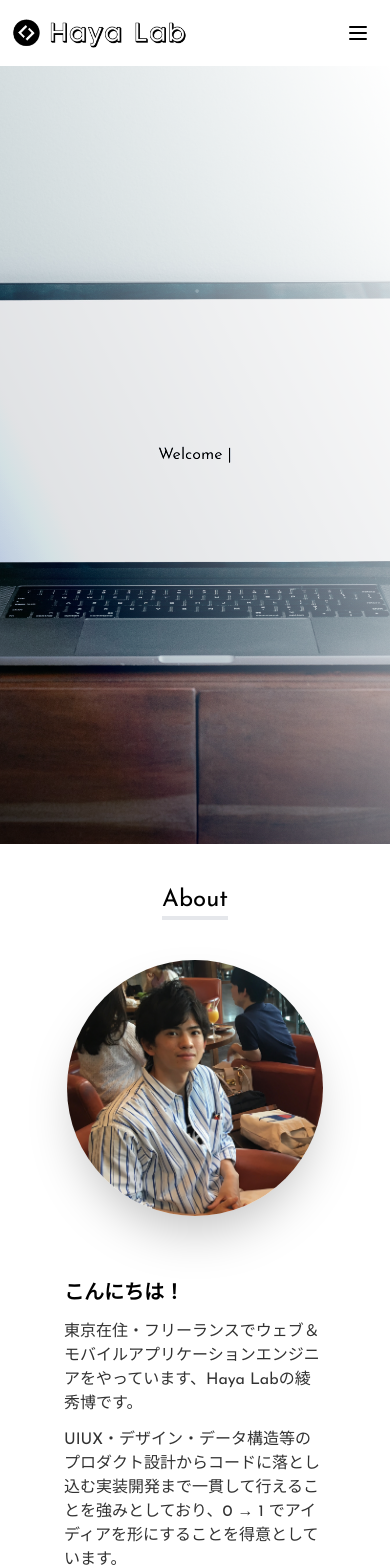
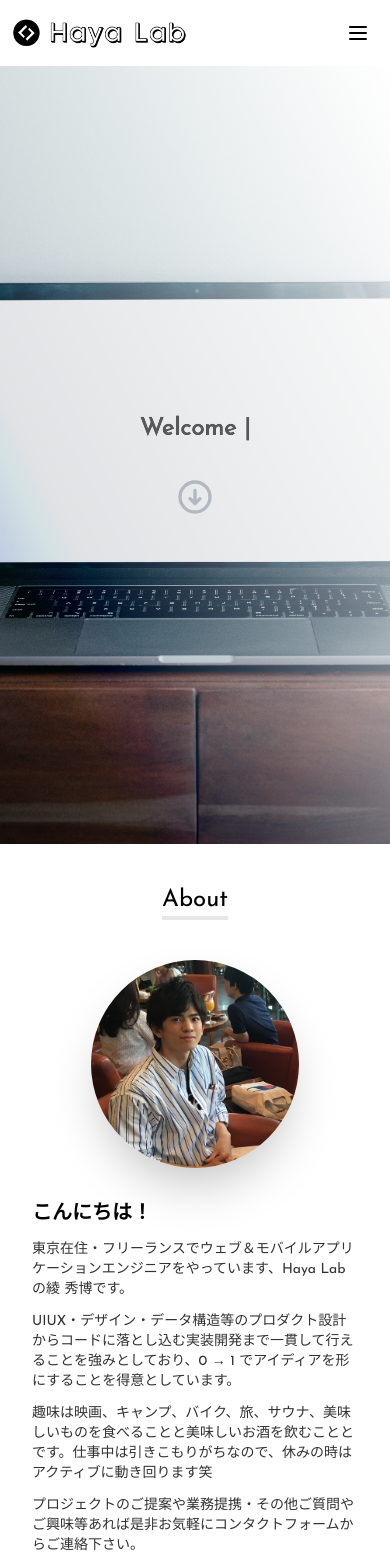
Before and after one commit to dehiron/portfolio, a Next.js app: page / in a window 390 px wide. Shown: the top 1568 px of the page. Built offline with nearby package versions, Linux system fonts and the light colour scheme.

Commit message:
Added react-scroll library, upgraded dependencies / responsive layout modification

```diff
--- a/pages/index.tsx
+++ b/pages/index.tsx
@@ -6,6 +6,8 @@ import Image from "next/image";
 import Typed from 'react-typed';
 import { Listbox, Transition } from '@headlessui/react'
 import { CheckIcon, SelectorIcon, BadgeCheckIcon } from '@heroicons/react/solid'
+import { ArrowCircleDownIcon } from '@heroicons/react/outline'
+import { Link as Scroll } from "react-scroll";
 
 const devFields = [
   { field: 'フロントエンド' },
@@ -49,12 +51,17 @@ const index = () => {
         />
         <div className="flex flex-col items-center w-full justify-center">
           <Typed
-            className="text-1xl md:text-4xl font-josefin"
-            strings={["Welcome to Haya Lab.", "ハヤラボにようこそ！"]}
+            className="text-2xl md:text-4xl font-semibold font-josefin mt-5 md:mt-10 text-[#323232]"
+            strings={["Welcome to Haya Lab.", "ハヤラボにようこそ。"]}
             typeSpeed={140}
             backSpeed={120}
             // loop={true}
           />
+          <Scroll to="About" smooth={true} duration={600} offset={0}>
+              <ArrowCircleDownIcon
+                className="w-10 h-10 md:w-14 md:h-14 mt-8 md:mt-14 text-gray-400 animate-pulse"
+              />
+          </Scroll>
         </div>
       </div>
 
@@ -64,29 +71,29 @@ const index = () => {
 
       {/* *************************************Aboutセクション***************************************************************************************** */}
 
-      <div className="flex flex-col min-h-[100vh] max-w-7xl mx-auto">
+      <div id="About" className="flex flex-col min-h-[100vh] max-w-7xl mx-auto">
         <div className="flex items-center justify-center">
           <h3 className=" text-2xl md:text-4xl font-josefin my-10 md:my-16 border-b-4">About</h3>
         </div>
         <div className="md:flex justify-center">
           <div className="w-full md:w-2/5 flex items-center justify-center">
             <img
-              className="h-64 md:h-96 w-64 md:w-96 object-cover rounded-full shadow-2xl"
+              className="h-52 md:h-96 w-52 md:w-96 object-cover rounded-full shadow-2xl"
               src="/profile_pic.png"
             />
           </div>
-          <div className="w-full md:w-3/5 flex-col items-center justify-center space-y-3 md:space-y-6 p-16">
+          <div className="w-full md:w-3/5 flex-col items-center justify-center space-y-3 md:space-y-6 px-8 py-8 md:px-16 md:py-10" >
             <h3 className="text-xl md:text-2xl font-semibold font-josefin">こんにちは！</h3>
-            <p className="text-base md:text-lg whitespace-pre-wrap font-josefin text-[#323232]">
+            <p className="text-sm md:text-lg whitespace-pre-wrap font-josefin text-[#323232]">
               東京在住・フリーランスでウェブ＆モバイルアプリケーションエンジニアをやっています、Haya Labの綾 秀博です。
             </p>
-            <p className="text-base md:text-lg whitespace-pre-wrap font-josefin  text-[#323232]">
+            <p className="text-sm md:text-lg whitespace-pre-wrap font-josefin  text-[#323232]">
               UIUX・デザイン・データ構造等のプロダクト設計からコードに落とし込む実装開発まで一貫して行えることを強みとしており、0 → 1 でアイディアを形にすることを得意としています。
             </p>
-            <p className="text-base md:text-lg whitespace-pre-wrap font-josefin  text-[#323232]">
+            <p className="text-sm md:text-lg whitespace-pre-wrap font-josefin  text-[#323232]">
               趣味は映画、キャンプ、バイク、旅、サウナ、美味しいものを食べることと美味しいお酒を飲むこととです。仕事中は引きこもりがちなので、休みの時はアクティブに動き回ります笑
             </p>
-            <p className="text-base md:text-lg whitespace-pre-wrap font-josefin  text-[#323232]">
+            <p className="text-sm md:text-lg whitespace-pre-wrap font-josefin  text-[#323232]">
               プロジェクトのご提案や業務提携・その他ご質問やご興味等あれば是非お気軽にコンタクトフォームからご連絡下さい。
             </p>
           </div>
```
Also changed, not shown: package.json (+6 -4 lines), tailwind.config.js (+10 -1 lines), 1 other file (tests, documents, lock files or other folders).
